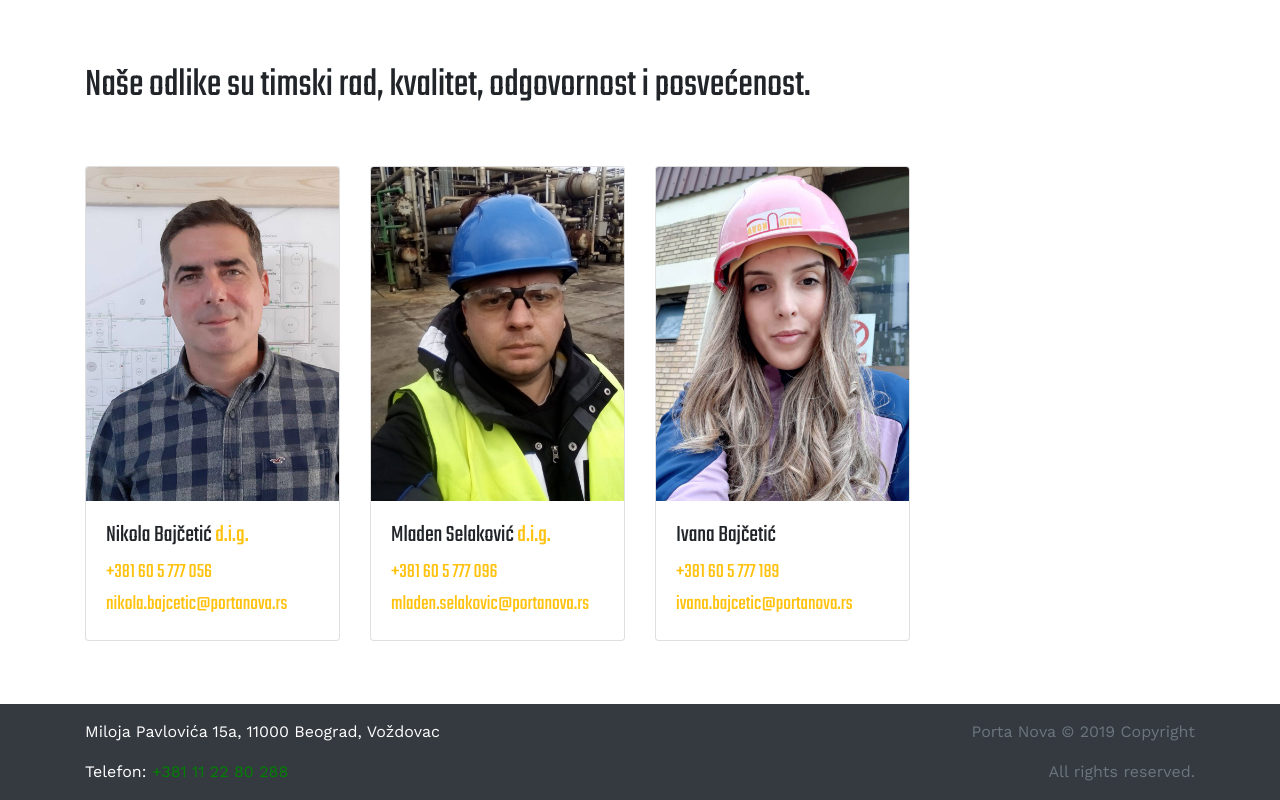
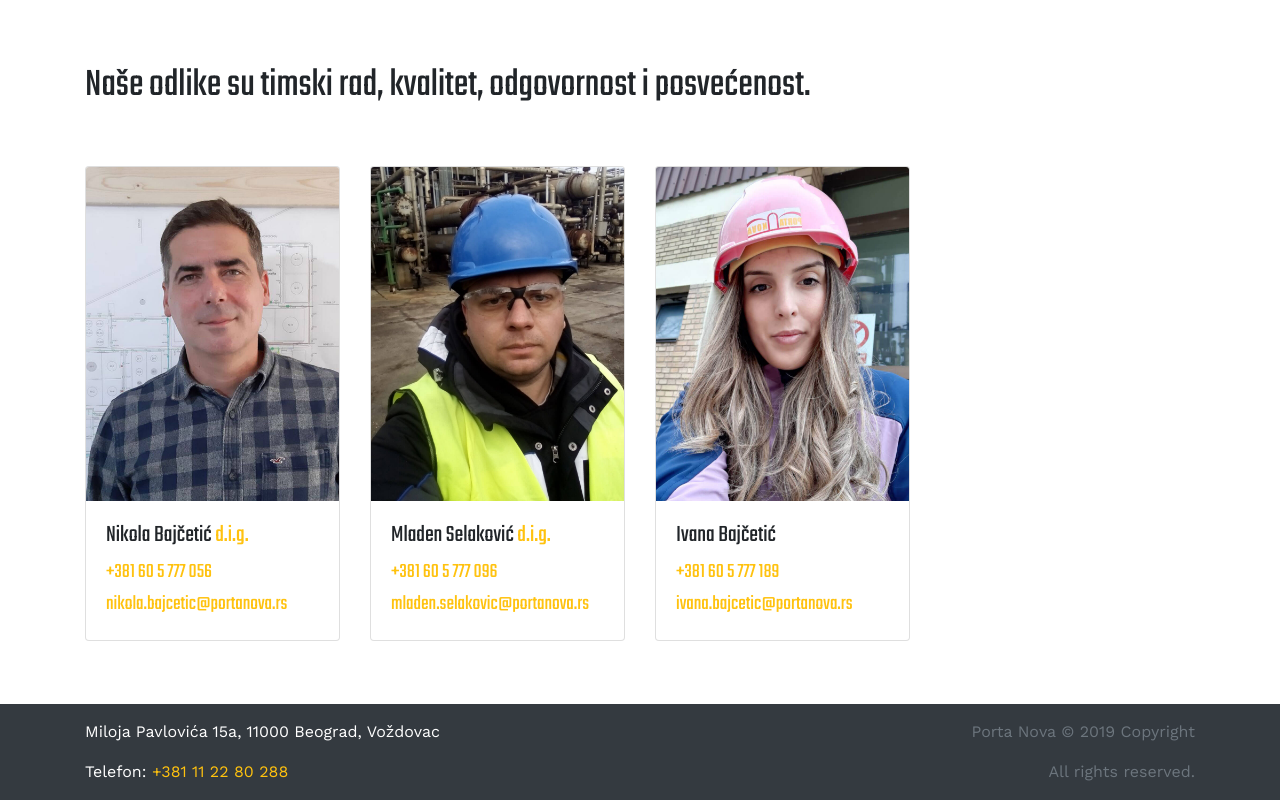
Before and after one commit to nenad77/Porta-Nova, a React (Create React App) app: page /team in a window 1280 px wide. Shown: the part 638-1438 px from the top of the page. Built offline with nearby package versions, Linux system fonts and the light colour scheme.

Commit message:
normal footer

```diff
--- a/src/Components/Footer/Footer.css
+++ b/src/Components/Footer/Footer.css
@@ -1,6 +1,6 @@
 .text-footer a {
     text-decoration: none;
-    color: green;
+    color: #ffc20f;
 }
 
 .text-footer a:hover {
```
